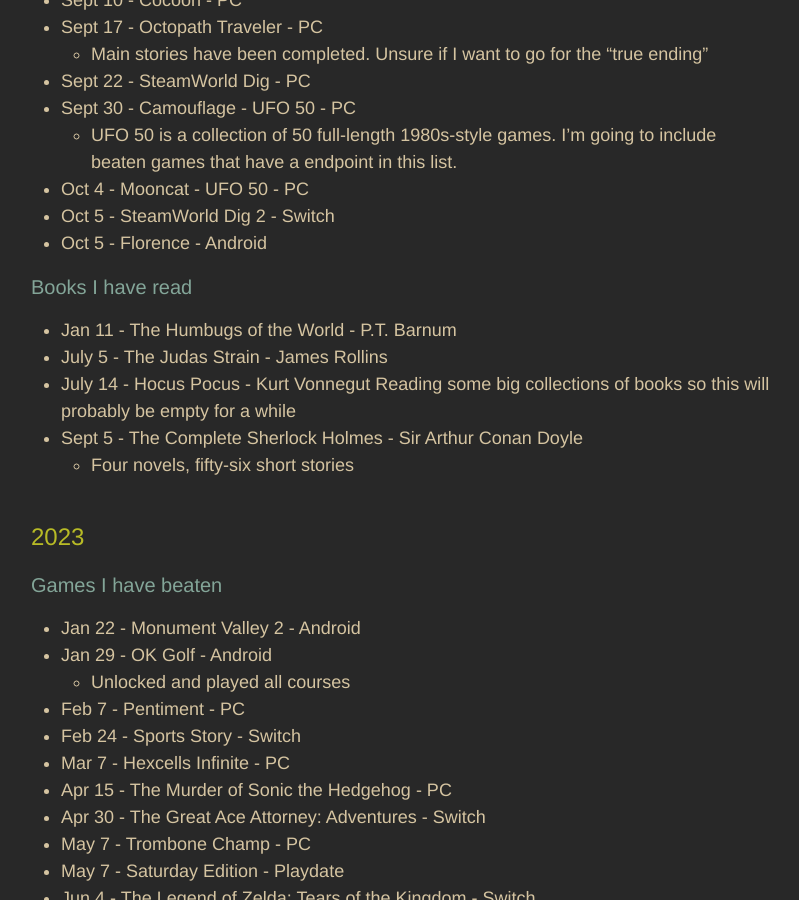
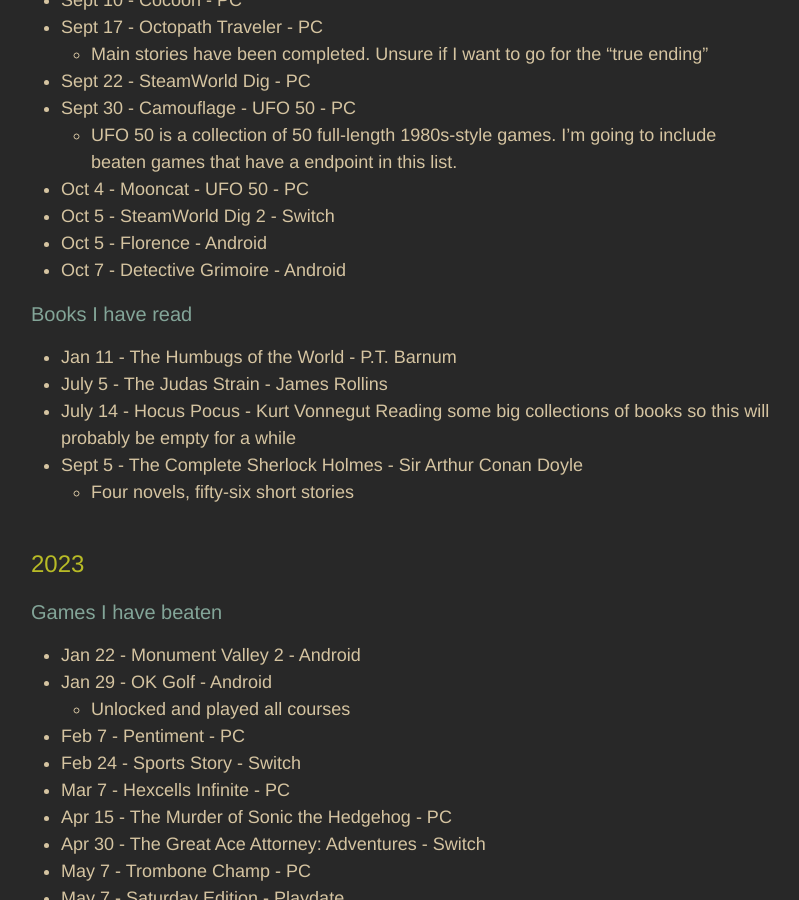
Before and after one commit to adkinsrs/sadkins_site, a Jekyll site: the page built from misc.md, in a window 1280 px wide and 900 px high, scrolled down 977 px. Shown: the whole window, without its empty margins (239-1038 px from the left). Built offline with Jekyll 4.4.1, drawn with Linux system fonts in a browser that asks for light colours.

Commit message:
beat a game

```diff
--- a/misc.md
+++ b/misc.md
@@ -41,6 +41,7 @@
 * Oct 4 - Mooncat - UFO 50 - PC
 * Oct 5 - SteamWorld Dig 2 - Switch
 * Oct 5 - Florence - Android
+* Oct 7 - Detective Grimoire - Android
 
 ### Books I have read
 
```
